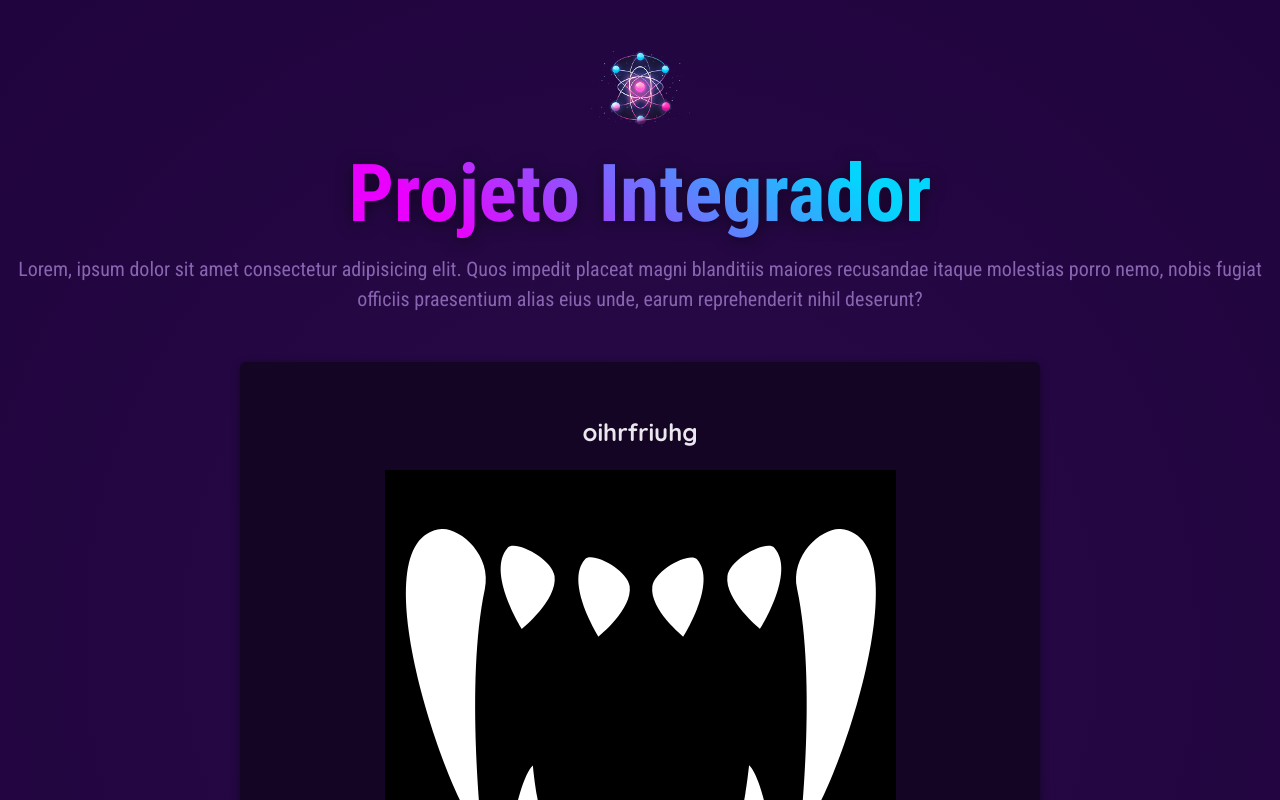
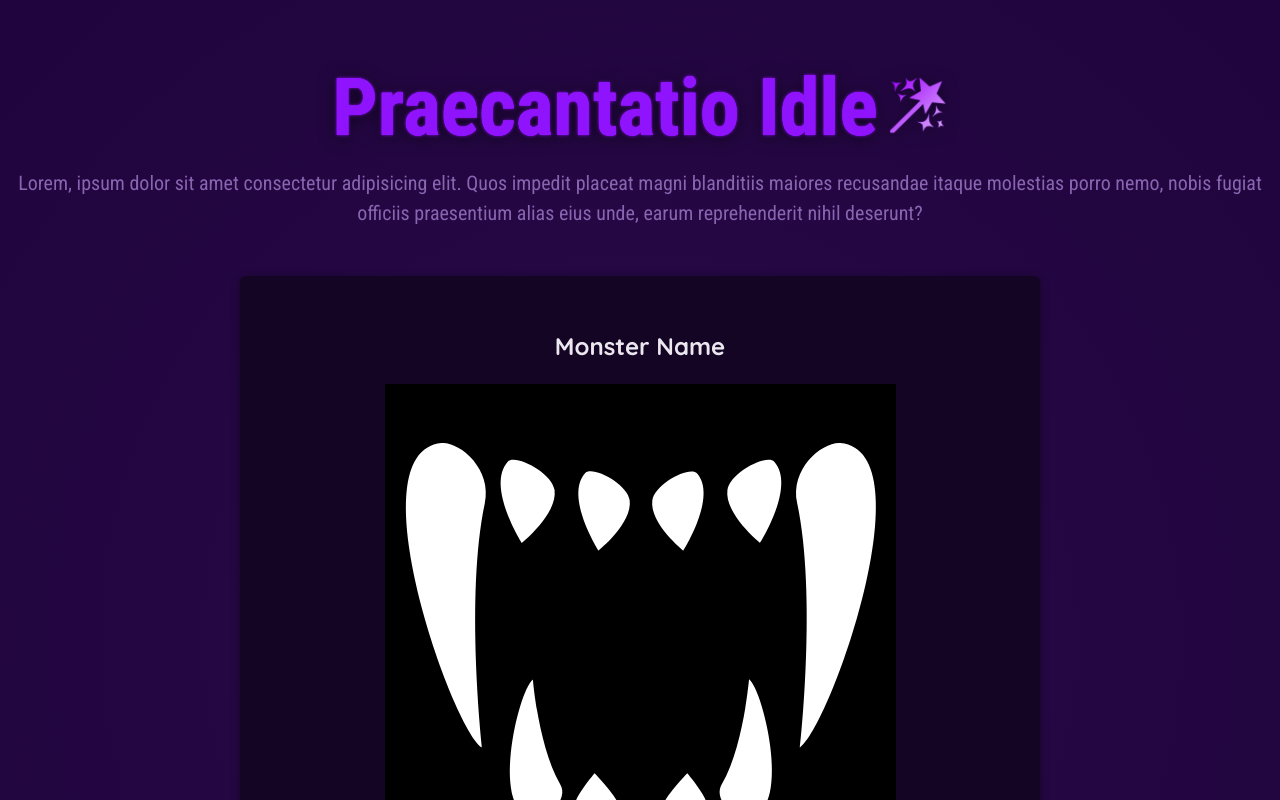
Before and after one commit to RenanOSX/The-Old-Tale, a React (Vite) app: page / in a window 1280 px wide. Shown: the top 800 px of the page. Built offline with nearby package versions, Linux system fonts and the light colour scheme.

Commit message:
Animação de texto principal, nova logo, logo ao lado do nome do jogo

```diff
--- a/src/App.jsx
+++ b/src/App.jsx
@@ -1,13 +1,14 @@
 import Header from "./components/Header";
 import monster from "./assets/monster.png";
+import icon from "./assets/magic_wand.png";
 
 function App() {
   return (
     <div>
-      <Header title="Projeto Integrador" description="Lorem, ipsum dolor sit amet consectetur adipisicing elit. Quos impedit placeat magni blanditiis maiores recusandae itaque molestias porro nemo, nobis fugiat officiis praesentium alias eius unde, earum reprehenderit nihil deserunt?"/>
+      <Header title="Praecantatio Idle" image={icon} description="Lorem, ipsum dolor sit amet consectetur adipisicing elit. Quos impedit placeat magni blanditiis maiores recusandae itaque molestias porro nemo, nobis fugiat officiis praesentium alias eius unde, earum reprehenderit nihil deserunt?"/>
       <main>
         <section id="box">
-          <h1 class="center">oihrfriuhg</h1>
+          <h1 class="center">Monster Name</h1>
           <img src={monster} class="center"></img>
         </section>
       </main>
--- a/src/components/Header.jsx
+++ b/src/components/Header.jsx
@@ -3,8 +3,7 @@ import logo from "../assets/logo.png";
 export default function Header({title, description, image=logo}) {
     return(
         <header>
-            <img src={image} alt={description} />
-            <h1>{title}</h1>
+            <h1>{title}<img src={image} alt={description}/></h1>
             <p>
             {description}
             </p>
--- a/src/index.css
+++ b/src/index.css
@@ -25,19 +25,25 @@ header {
 }
 
 header img {
-  height: 5rem;
-  width: 10rem;
+  height: 60px;
+  width: 60px;
   object-fit: cover;
+  margin-left: 10px;
 }
 
 header h1 {
   margin: 0;
   font-family: "Roboto Condensed", sans-serif;
   font-size: 5rem;
-  background: linear-gradient(40deg, #ea00ff, #ea00ff, #03d5ff, #03d5ff);
   -webkit-background-clip: text;
+  /*background: linear-gradient(40deg, #ea00ff, #ea00ff, #03d5ff, #03d5ff);*/
   -webkit-text-fill-color: transparent;
   filter: drop-shadow(0 2px 8px rgba(0, 0, 0, 0.5));
+  animation-name: change-color-anim;
+  animation-duration: 5s;
+  animation-iteration-count: infinite;
+  animation-timing-function: ease-in-out;
+  background-color: #9013FE;
 }
 
 header p {
@@ -45,6 +51,17 @@ header p {
   font-size: 1.25rem;
   color: #8964b0;
   font-family: "Roboto Condensed", sans-serif;
+}
+
+@keyframes change-color-anim {
+	0%,100%{
+		background-color: #9013FE;
+    text-shadow: 0 0 0px #9013FE, 0 0 0px #9013FE, 0 0 0px #9013FE;
+	}
+	60%{
+		background-color: #b563fc;
+    text-shadow: 0 0 5px #9013FE, 0 0 5px #9013FE, 0 0 40px #9013FE;
+	}
 }
 
 main {
```
Also changed, not shown: src/assets/magic_wand.png (added), src/assets/magic_wand2.png (added).
